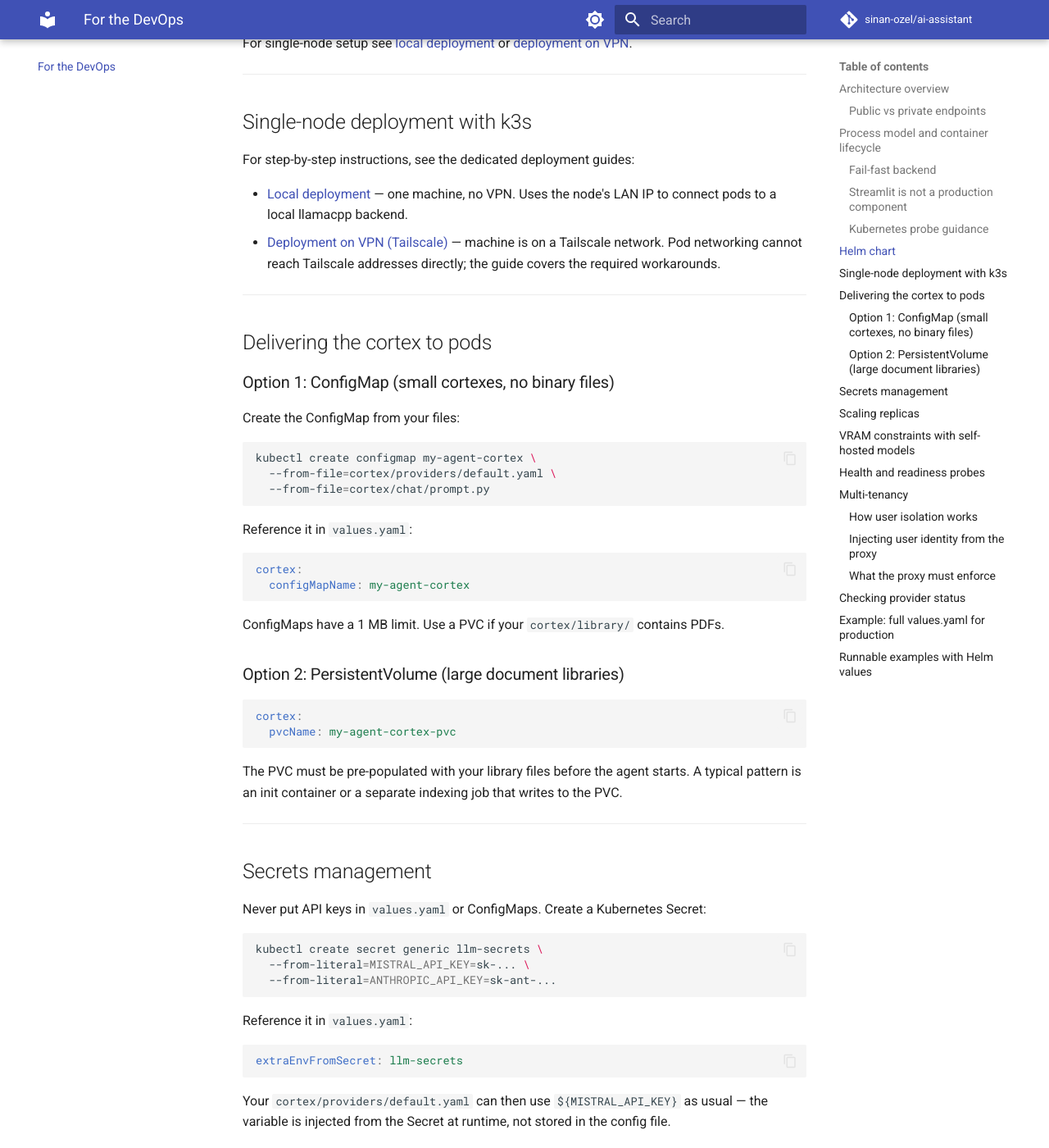
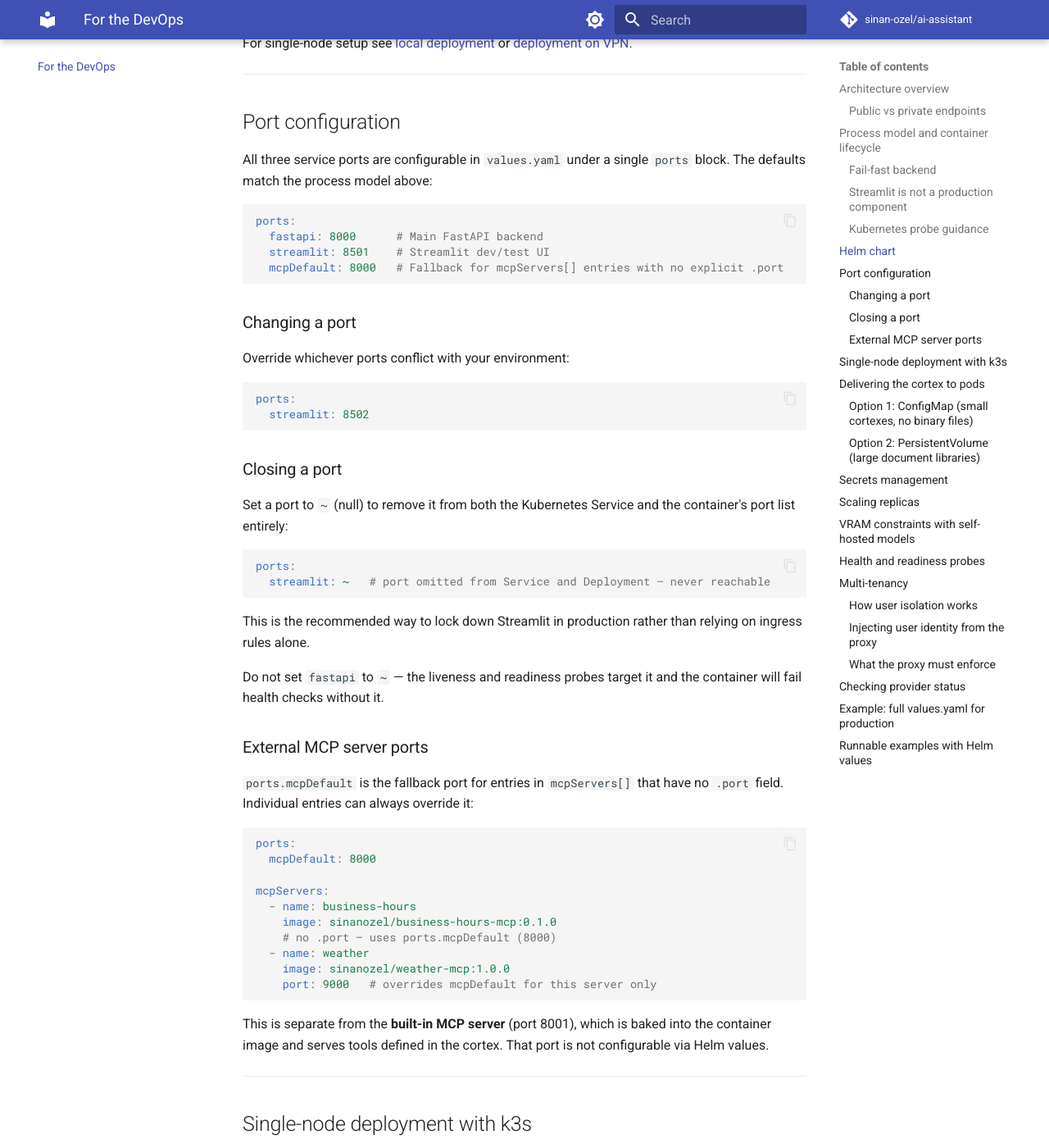
Before and after one commit to sinan-ozel/ai-assistant, an MkDocs documentation site: the page built from docs/for-devops.md, in a window 1280 px wide and 1400 px high, scrolled down 3358 px. Shown: the whole window at 82% size. Built offline with MkDocs 1.6.1 and Material for MkDocs 9.7.7, drawn with Linux system fonts in a browser that asks for light colours; comment, search, counter and statistics services are not loaded; the version menu is left out.

````diff
--- a/docs/for-devops.md
+++ b/docs/for-devops.md
@@ -127,6 +127,60 @@
 Available versions are listed on the [Docker Hub tags page](https://hub.docker.com/r/sinanozel/ai-assistant/tags). Versions ending in `-dev.<N>` (e.g. `0.1.0-dev.5`) are unstable pre-releases.
 
 For single-node setup see [local deployment](local-deployment.md) or [deployment on VPN](vpn-deployment.md).
+
+---
+
+## Port configuration
+
+All three service ports are configurable in `values.yaml` under a single `ports` block. The defaults match the process model above:
+
+```yaml
+ports:
+  fastapi: 8000      # Main FastAPI backend
+  streamlit: 8501    # Streamlit dev/test UI
+  mcpDefault: 8000   # Fallback for mcpServers[] entries with no explicit .port
+```
+
+### Changing a port
+
+Override whichever ports conflict with your environment:
+
+```yaml
+ports:
+  streamlit: 8502
+```
+
+### Closing a port
+
+Set a port to `~` (null) to remove it from both the Kubernetes Service and the container's port list entirely:
+
+```yaml
+ports:
+  streamlit: ~   # port omitted from Service and Deployment — never reachable
+```
+
+This is the recommended way to lock down Streamlit in production rather than relying on ingress rules alone.
+
+Do not set `fastapi` to `~` — the liveness and readiness probes target it and the container will fail health checks without it.
+
+### External MCP server ports
+
+`ports.mcpDefault` is the fallback port for entries in `mcpServers[]` that have no `.port` field. Individual entries can always override it:
+
+```yaml
+ports:
+  mcpDefault: 8000
+
+mcpServers:
+  - name: business-hours
+    image: sinanozel/business-hours-mcp:0.1.0
+    # no .port — uses ports.mcpDefault (8000)
+  - name: weather
+    image: sinanozel/weather-mcp:1.0.0
+    port: 9000   # overrides mcpDefault for this server only
+```
+
+This is separate from the **built-in MCP server** (port 8001), which is baked into the container image and serves tools defined in the cortex. That port is not configurable via Helm values.
 
 ---
 
````
Also changed, not shown: other parts of docs/for-devops.md (+1 -1 lines), 2 other files.
